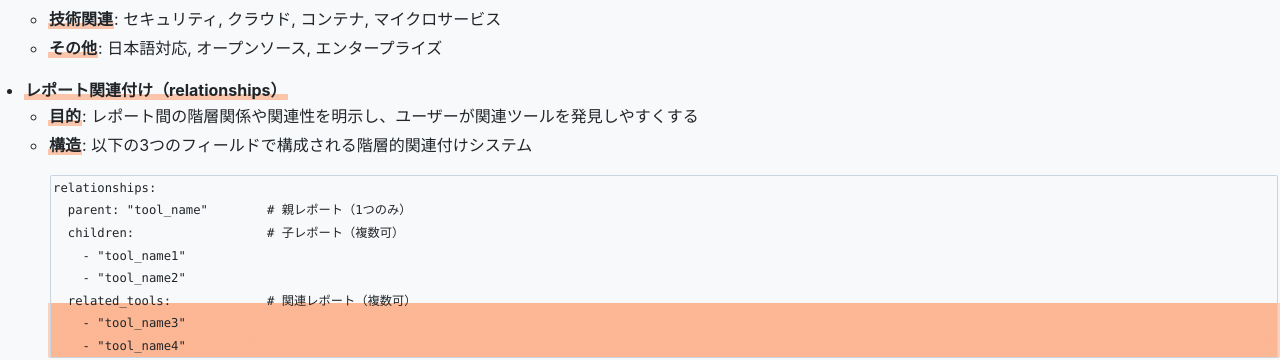
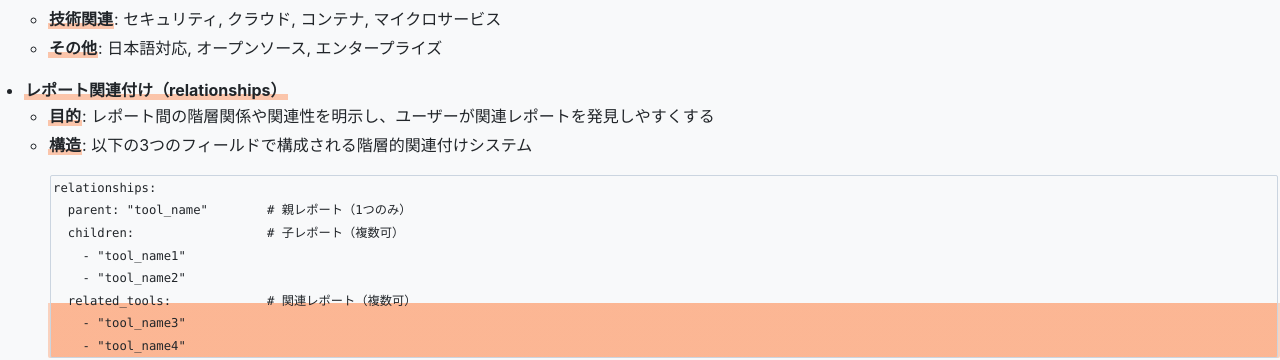
Before and after one commit to aegisfleet/tool-survey-report, a Jekyll site: the page built from task-organizing-category-tags.md, in a window 1280 px wide and 900 px high, scrolled down 1030 px. Shown: the part 154-514 px from the top of the window. Built offline with Jekyll 4.4.1, drawn with Linux system fonts in a browser that asks for light colours; our own code applies the rules of GitHub Pages for plain Markdown files; some of the changed text lies outside the part shown.

Commit message:
docs(task-organizing): Update category tags and relationships documentation
- Refine documentation for task organizing and category tagging
- Standardize terminology from "tools" to "reports" for consistency
- Update example YAML structures with more precise naming
- Improve formatting and clarity of category and relationship descriptions
- Remove unnecessary backup steps in workflow documentation
- Normalize capitalization in tool and tag references
- Enhance readability of workflow and process documentation

````diff
--- a/task-organizing-category-tags.md
+++ b/task-organizing-category-tags.md
@@ -40,7 +40,7 @@
   - **その他**: 日本語対応, オープンソース, エンタープライズ
 
 - **レポート関連付け（relationships）**
-  - **目的**: レポート間の階層関係や関連性を明示し、ユーザーが関連ツールを発見しやすくする
+  - **目的**: レポート間の階層関係や関連性を明示し、ユーザーが関連レポートを発見しやすくする
   - **構造**: 以下の3つのフィールドで構成される階層的関連付けシステム
 
     ```yaml
@@ -119,16 +119,15 @@
 4. **ツール調査**:
    - 公式サイトで主要機能確認
    - 業界標準分類との照合
-   - 関連ツール（競合・代替・統合）の特定
+   - 関連レポート（競合・代替・統合）の特定
 5. **参照先ファイル存在確認**
 6. **作業ログ作成**: `echo "作業開始: $(date)" > work-log-$(date +%Y%m%d).txt`
 
 ### ステップ3: 変更実行
 
-1. **バックアップ**: `.bak` 拡張子でコピー
-2. **1ファイルずつ編集**: 即座にYAMLチェック
-3. **変更記録**: 作業ログに記録
-4. **中間確認**: 3ファイル毎に整合性チェック
+1. **1ファイルずつ編集**: 即座にYAMLチェック
+2. **変更記録**: 作業ログに記録
+3. **中間確認**: 3ファイル毎に整合性チェック
 
 ### ステップ4: 検証とコミット
 
@@ -203,9 +202,9 @@
     ```yaml
     relationships:
       related_tools:
-        - "devin"
-        - "openhands"
-        - "github-copilot"
+        - "Devin"
+        - "OpenHands"
+        - "GitHub Copilot"
     ```
 
 - 関連ファイル: 同様の統一ルールを適用し、双方向の関連付けを設定（最大3ファイル）
@@ -256,7 +255,7 @@
     - `cursor.md`: `tags` を `["AI", "コーディング支援", "コードエディタ", "IDE"]` に標準化。
     - `github-copilot.md`, `openhands.md`, `devin.md` は変更不要であることを確認。
 - **2025-10-26**:
-  - **作業内容**: AI関連ツールのカテゴリ統一と関連付けの追加。
+  - **作業内容**: AI関連レポートのカテゴリ統一と関連付けの追加。
   - **対象ファイル**:
     - `_reports/kiro.md`
     - `_reports/cline.md`
@@ -274,7 +273,7 @@
     - `king-of-time.md`: `category` を `勤怠管理システム` から `勤怠管理` に変更。
     - `jobcan-kinmu-kanri.md`: `tags` の `労務管理` を `人事労務` に変更。
 - **2025-10-26**:
-  - **作業内容**: テスト自動化関連ツールのカテゴリ統一と関連付けの追加。
+  - **作業内容**: テスト自動化関連レポートのカテゴリ統一と関連付けの追加。
   - **対象ファイル**:
     - `_reports/autify.md`
     - `_reports/magicpod.md`
@@ -434,7 +433,7 @@
     - `terraform.md`: `tags` を日本語に標準化し、`children: [OpenTofu]` を追加して親子関係を双方向に設定。
     - `pulumi.md`, `aws-cloudformation.md`, `ansible.md`: `tags` を標準化し、`related_tools` に `OpenTofu` を追加。
 - **2025-10-30**:
-  - **作業内容**: Dockerを基軸としたコンテナ関連ツールのタグ標準化と関連付けの整理。
+  - **作業内容**: Dockerを基軸としたコンテナ関連レポートのタグ標準化と関連付けの整理。
   - **対象ファイル**:
     - `_reports/docker.md`
     - `_reports/kubernetes.md`
````
